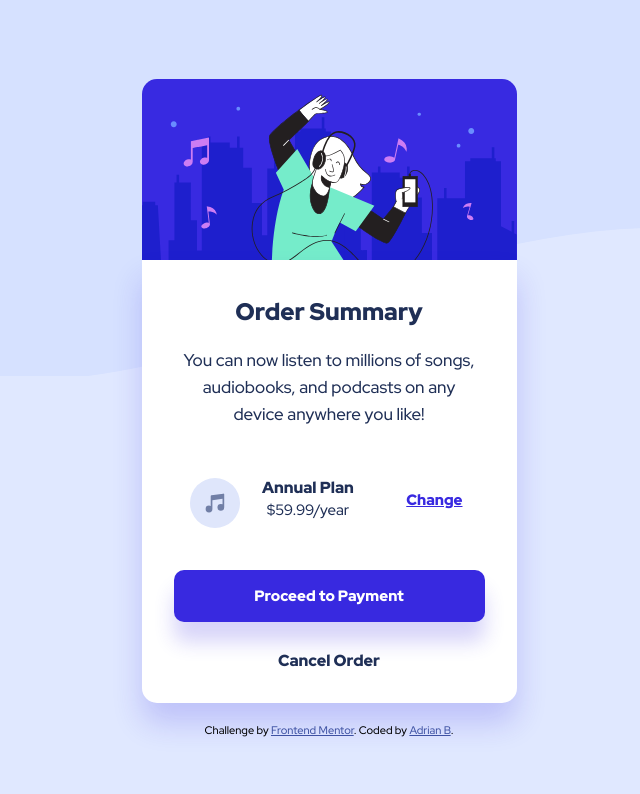
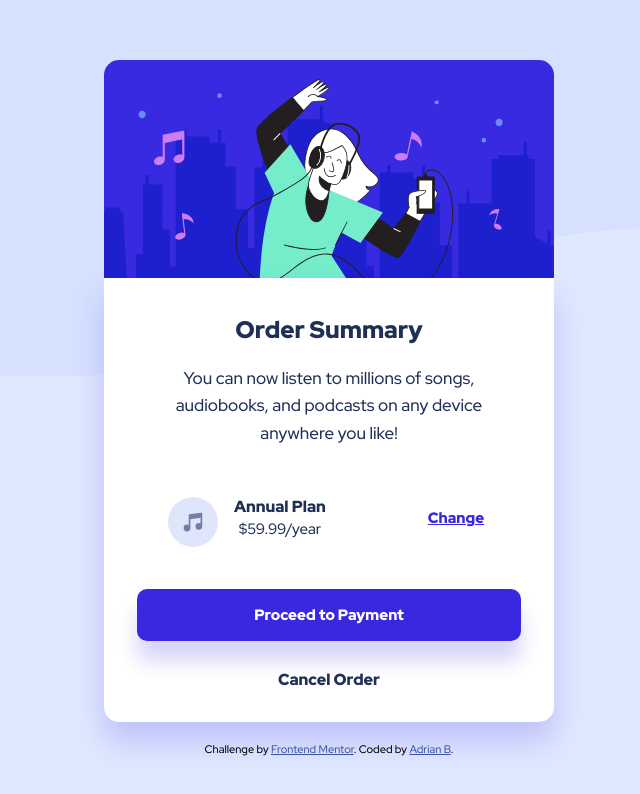
Before and after one commit to adrianb78/order-summary-card, a plain HTML site: page index.html in a window 1280 px wide. Shown: the whole page, without its empty margins (311-951 px from the left). Drawn offline with Linux system fonts and the light colour scheme.

Commit message:
style.css

```diff
--- a/style.css
+++ b/style.css
@@ -81,7 +81,7 @@ h1 {
 
 div.plan {
     display:flex;
-    justify-content:space-between;
+    justify-content:center;
     align-items: center;
     margin-top: 2rem;
     margin-bottom: 3rem;
@@ -91,11 +91,13 @@ div.plan {
 }
 .plan img {
     border: none;
+    margin-right: 1rem;
 }
 
 .plan .first{
 
-    margin-right: 1.5rem;
+    margin-right: 3rem;
+
 }
 
 .plan .first p {
@@ -172,7 +174,15 @@ button {    cursor: pointer;}
         background: url("images/pattern-background-desktop.svg") no-repeat center/cover;
         height: 47vh;
     }
-    .container {
-        width: 600px;
+    .container, container section img:nth-child(1) {
+        max-width: 450px;
+    }
+    .plan .first{
+
+        margin-right: 6rem;
+
+    }
+    .plan img {
+        margin-right: 1rem;
     }
 }
```
